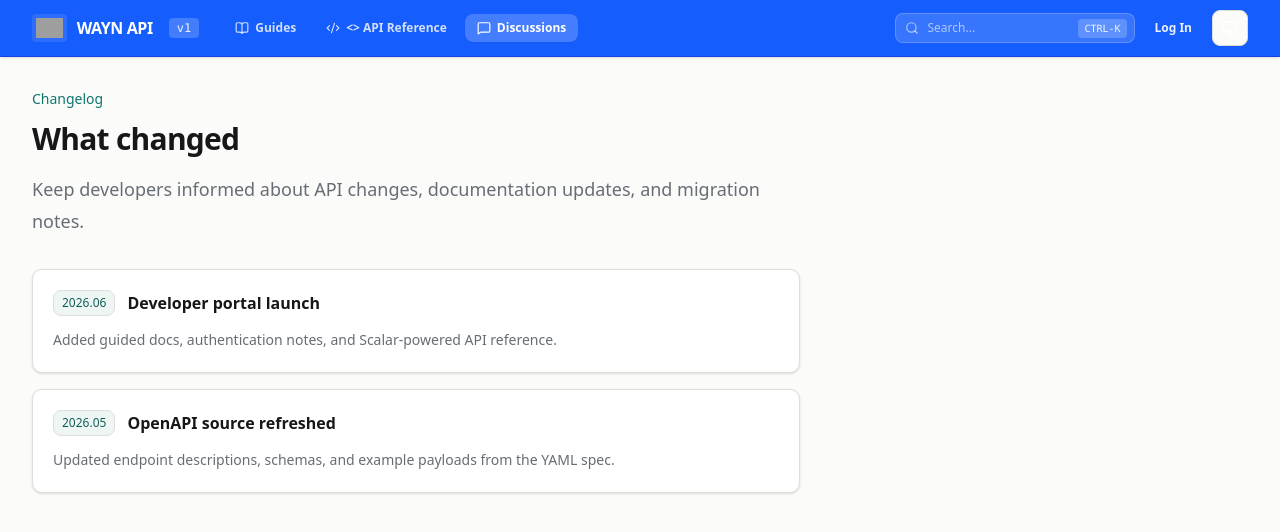
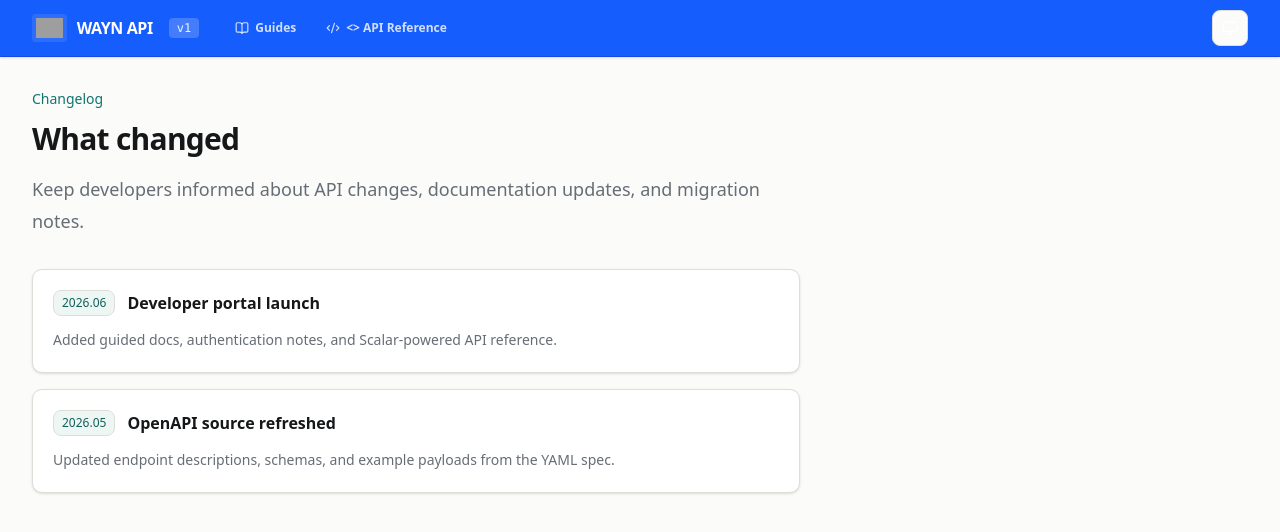
Before and after one commit to farzadfarah/wayn-api-docs, a Next.js app: page /changelog in a window 1280 px wide. Shown: the top 532 px of the page. Built offline with nearby package versions, Linux system fonts and the light colour scheme; grey boxes are pictures that could not be loaded.

Commit message:
Remove header discussions/search/login buttons and hide Scalar sidebar footer element

```diff
--- a/app/globals.css
+++ b/app/globals.css
@@ -113,3 +113,9 @@ body {
   --scalar-sidebar-search-background: var(--muted);
   --scalar-sidebar-search-border-color: var(--border);
 }
+
+.scalar-app .darklight-reference,
+.scalar-app .open-api-client-button,
+.scalar-app a[href*="client.scalar.com"] {
+  display: none !important;
+}
--- a/app/reference/page.tsx
+++ b/app/reference/page.tsx
@@ -12,11 +12,6 @@ export default function ReferencePage() {
       <div className="mb-6 max-w-3xl">
         <p className="text-sm font-medium text-primary">API Reference</p>
         <h1 className="mt-3 text-3xl font-semibold tracking-tight">{api.title} reference</h1>
-        <p className="mt-4 text-lg leading-8 text-muted-foreground">
-          Browse {api.endpoints.length} operations loaded from the OpenAPI
-          document. Scalar loads the source directly from
-          <code className="mx-1 rounded bg-muted px-1.5 py-1 font-mono text-sm">/openapi.yaml</code>.
-        </p>
       </div>
       <ApiReference />
     </DocsShell>
--- a/components/api-reference.tsx
+++ b/components/api-reference.tsx
@@ -36,7 +36,7 @@ export function ApiReference() {
             url: "/openapi.yaml",
             hideModels: true,
             hideSearch: true,
-            hideClientButton: false,
+            hideClientButton: true,
             showSidebar: true,
             showDeveloperTools: "localhost",
             showToolbar: "localhost",
--- a/components/mobile-nav.tsx
+++ b/components/mobile-nav.tsx
@@ -68,18 +68,6 @@ export function MobileNav({ title = "WAYN API" }: { title?: string }) {
                 <Code2 className="h-4 w-4" />
                 &lt;&gt; API Reference
               </Link>
-              <Link
-                href="/changelog"
-                className={cn(
-                  "flex items-center gap-2.5 rounded-md px-3 py-2 text-sm font-semibold transition-colors",
-                  pathname === "/changelog"
-                    ? "bg-primary text-primary-foreground"
-                    : "text-muted-foreground hover:bg-muted hover:text-foreground",
-                )}
-              >
-                <MessageSquare className="h-4 w-4" />
-                Discussions
-              </Link>
             </nav>
           </div>
         </div>
--- a/components/navbar-client.tsx
+++ b/components/navbar-client.tsx
@@ -69,41 +69,9 @@ export function NavbarClient({
             <Code2 className="h-3.5 w-3.5" />
             &lt;&gt; API Reference
           </Link>
-          <Link
-            href="/changelog"
-            className={cn(
-              "flex items-center gap-1.5 rounded-md px-3 py-1.5 text-xs font-semibold transition-colors",
-              pathname === "/changelog"
-                ? "bg-white/20 text-white shadow-xs"
-                : "text-white/80 hover:bg-white/10 hover:text-white",
-            )}
-          >
-            <MessageSquare className="h-3.5 w-3.5" />
-            Discussions
-          </Link>
         </nav>
 
         <div className="ml-auto flex items-center gap-3">
-          <div className="relative hidden w-44 items-center sm:flex lg:w-60">
-            <Search className="absolute left-2.5 h-3.5 w-3.5 text-white/60" />
-            <input
-              type="text"
-              placeholder="Search..."
-              readOnly
-              className="w-full rounded-md border border-white/20 bg-white/15 py-1.5 pl-8 pr-14 font-sans text-xs text-white placeholder:text-white/60 focus:outline-hidden"
-            />
-            <kbd className="absolute right-2 rounded bg-white/20 px-1.5 py-0.5 font-mono text-[10px] font-medium text-white/90">
-              CTRL-K
-            </kbd>
-          </div>
-
-          <button
-            type="button"
-            className="hidden text-xs font-semibold text-white/90 transition-colors hover:text-white sm:inline-block px-2 py-1 cursor-pointer"
-          >
-            Log In
-          </button>
-
           <div className="text-white">
             <ThemeToggle />
           </div>
```
Also changed, not shown: 1 other file (tests, documents, lock files or other folders).
